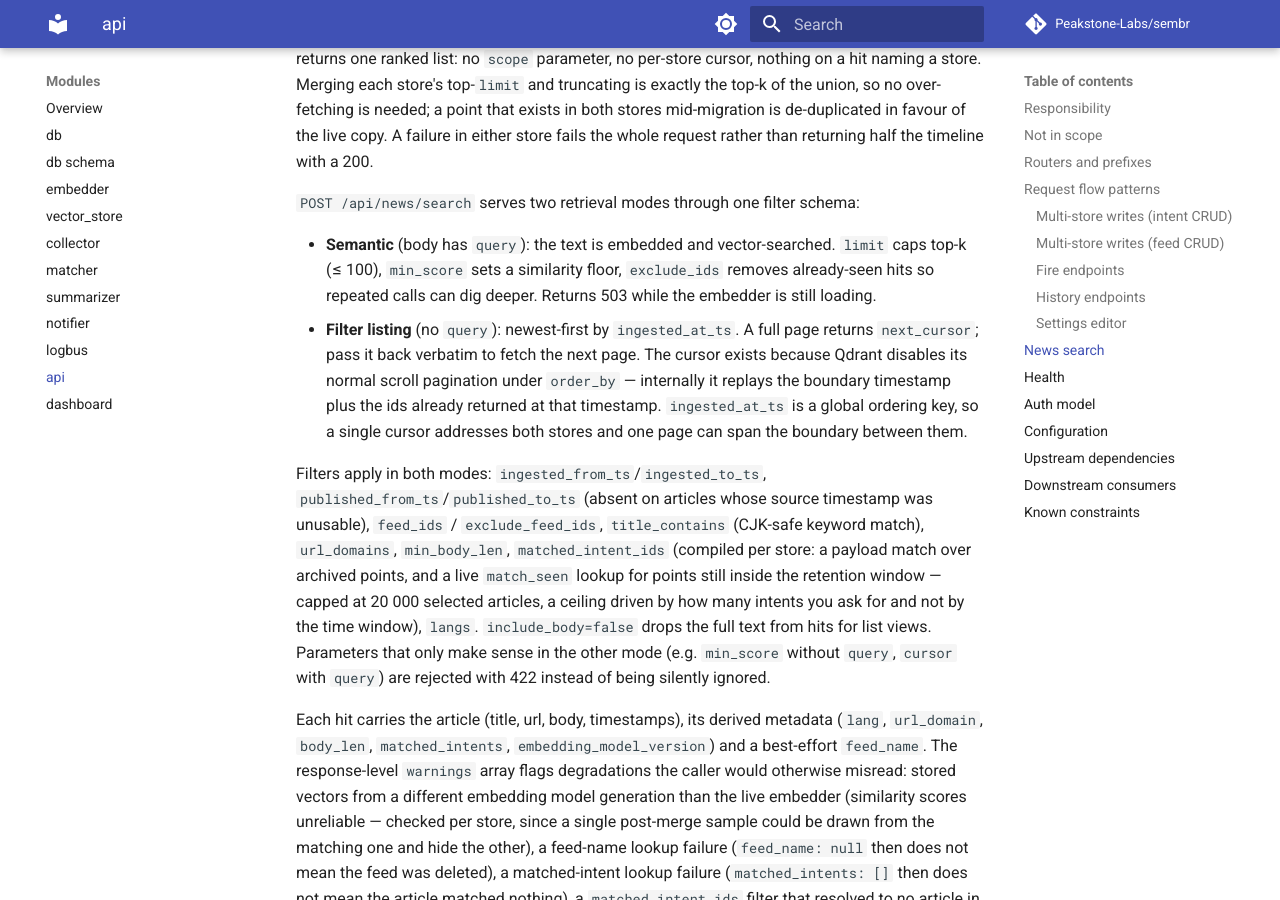
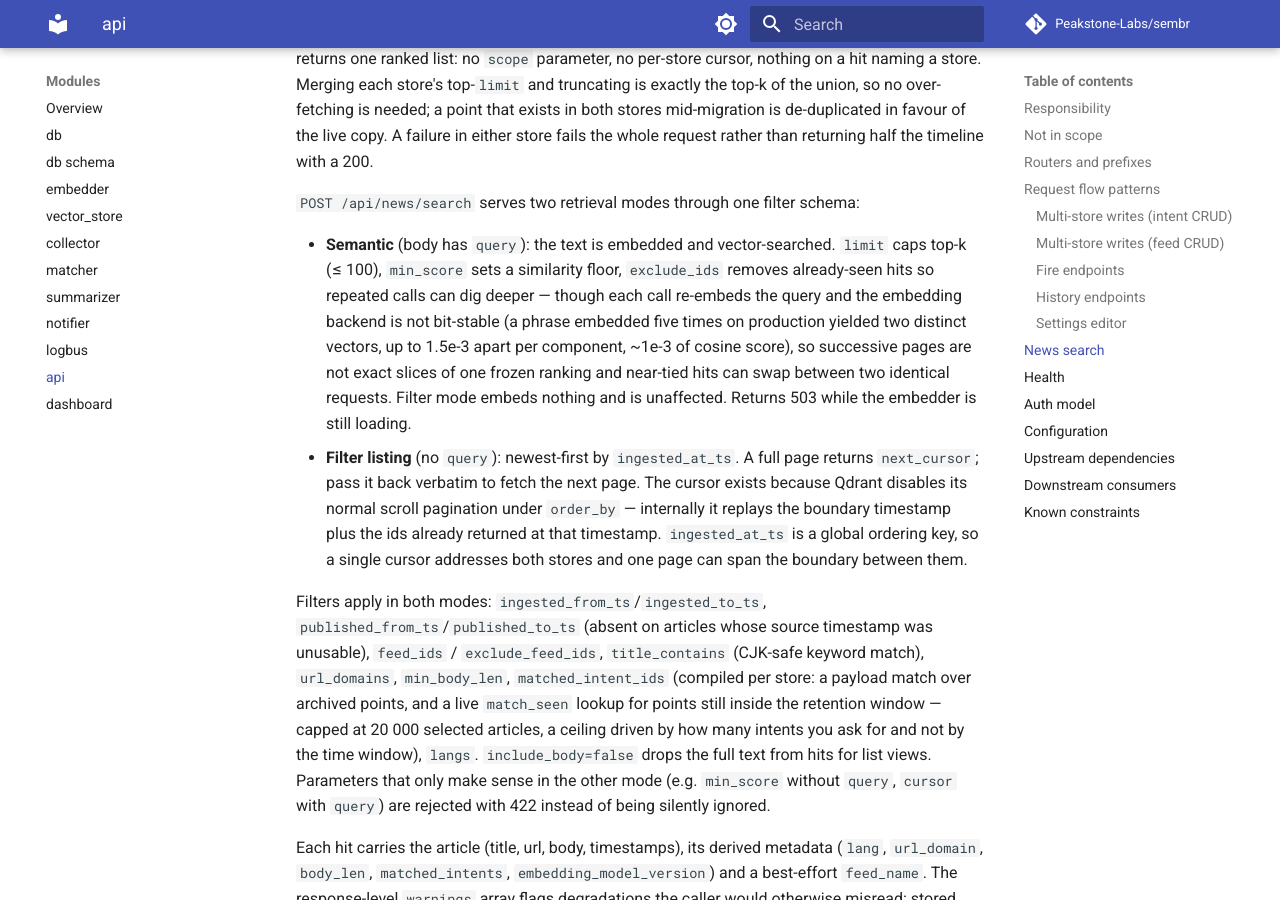
Before and after one commit to Peakstone-Labs/sembr, an MkDocs documentation site: the page built from docs/modules/api.md, in a window 1280 px wide and 900 px high, scrolled down 5553 px. Built offline with MkDocs 1.6.1 and Material for MkDocs 9.7.7, drawn with Linux system fonts in a browser that asks for light colours; comment, search, counter and statistics services are not loaded.

Commit message:
docs: record that semantic ranking is not bit-stable across calls
Deployment testing on mini2 found that two identical /api/news/search
calls can rank near-tied hits differently. Pinned the cause by calling
the embedder directly, bypassing search entirely: five embeddings of one
phrase returned two distinct vectors, up to 1.5e-3 apart per component,
which moves cosine scores by ~1e-3. Qdrant is not involved.

An agent that re-runs a search and sees a different order would
otherwise have no way to tell provider noise from a change in coverage,
and the exclude_ids "dig deeper" idiom silently assumes a frozen
ranking it does not get.

Documented in the agent bundle (endpoints.md measurement, SKILL.md
guardrail, recipes.md caveat on the deepening idiom) and in the public
api module doc, which carried the same unqualified claim.

Co-Authored-By: Claude Opus 5 (1M context) <noreply@anthropic.com>
Claude-Session: https://claude.ai/code/session_01Hbcq2xvE3d1XjAGDDq9qvx

```diff
--- a/docs/modules/api.md
+++ b/docs/modules/api.md
@@ -108,7 +108,7 @@ Storage is split in two — `news_current` holds the retention window, `news_arc
 
 `POST /api/news/search` serves two retrieval modes through one filter schema:
 
-- **Semantic** (body has `query`): the text is embedded and vector-searched. `limit` caps top-k (≤ 100), `min_score` sets a similarity floor, `exclude_ids` removes already-seen hits so repeated calls can dig deeper. Returns 503 while the embedder is still loading.
+- **Semantic** (body has `query`): the text is embedded and vector-searched. `limit` caps top-k (≤ 100), `min_score` sets a similarity floor, `exclude_ids` removes already-seen hits so repeated calls can dig deeper — though each call re-embeds the query and the embedding backend is not bit-stable (a phrase embedded five times on production yielded two distinct vectors, up to 1.5e-3 apart per component, ~1e-3 of cosine score), so successive pages are not exact slices of one frozen ranking and near-tied hits can swap between two identical requests. Filter mode embeds nothing and is unaffected. Returns 503 while the embedder is still loading.
 - **Filter listing** (no `query`): newest-first by `ingested_at_ts`. A full page returns `next_cursor`; pass it back verbatim to fetch the next page. The cursor exists because Qdrant disables its normal scroll pagination under `order_by` — internally it replays the boundary timestamp plus the ids already returned at that timestamp. `ingested_at_ts` is a global ordering key, so a single cursor addresses both stores and one page can span the boundary between them.
 
 Filters apply in both modes: `ingested_from_ts`/`ingested_to_ts`, `published_from_ts`/`published_to_ts` (absent on articles whose source timestamp was unusable), `feed_ids` / `exclude_feed_ids`, `title_contains` (CJK-safe keyword match), `url_domains`, `min_body_len`, `matched_intent_ids` (compiled per store: a payload match over archived points, and a live `match_seen` lookup for points still inside the retention window — capped at 20 000 selected articles, a ceiling driven by how many intents you ask for and not by the time window), `langs`. `include_body=false` drops the full text from hits for list views. Parameters that only make sense in the other mode (e.g. `min_score` without `query`, `cursor` with `query`) are rejected with 422 instead of being silently ignored.
```
Also changed, not shown: agent/sembr/SKILL.md (+1 -0 lines), agent/sembr/references/endpoints.md (+2 -0 lines), agent/sembr/references/recipes.md (+2 -0 lines).
